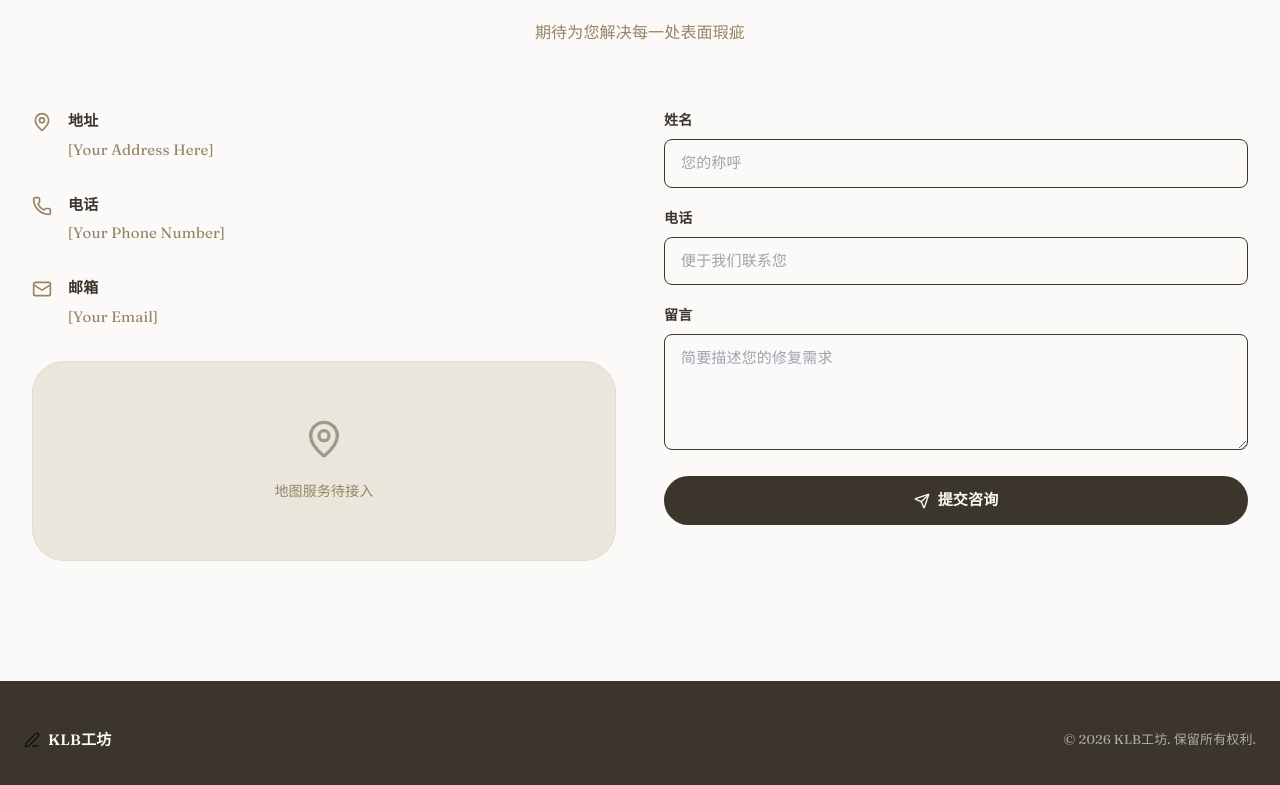
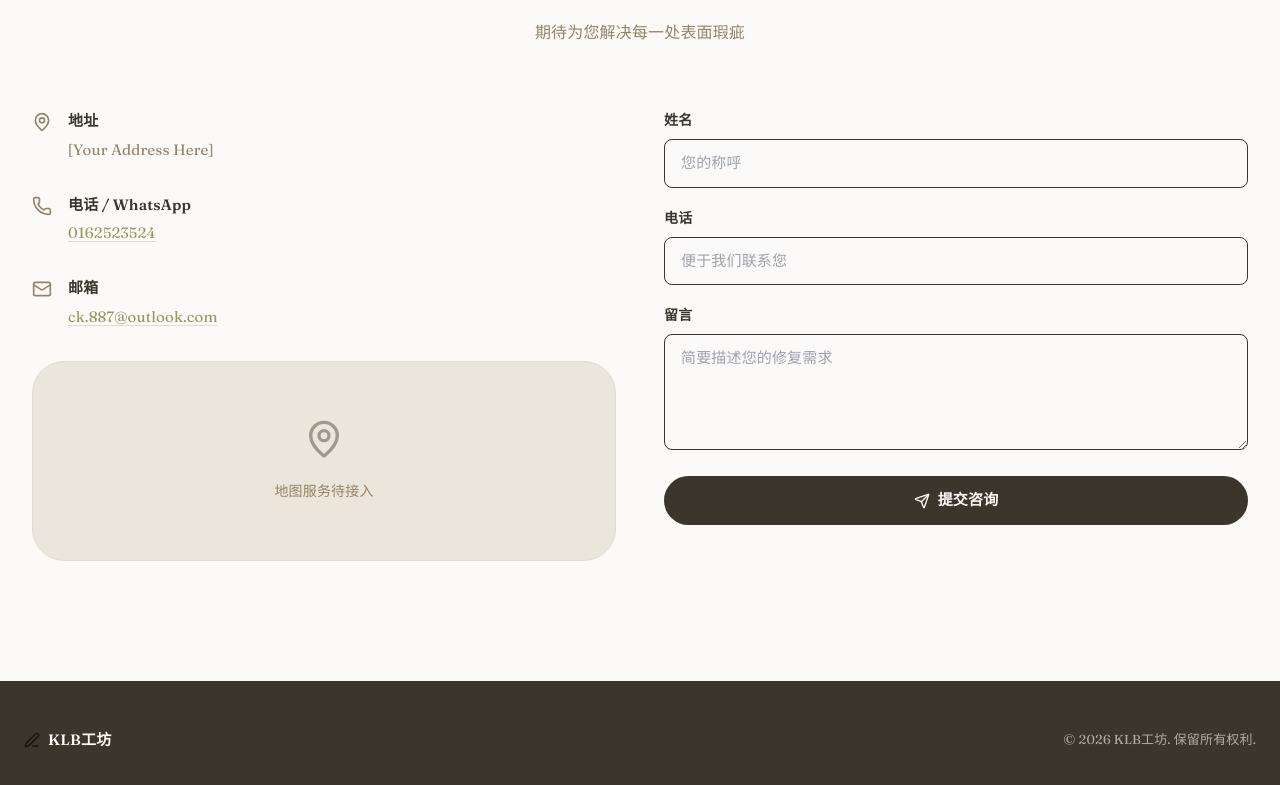
Before and after one commit to joelmz2801-code/jiangshan-workshop, a React (Vite) app: page / in a window 1280 px wide. Shown: the part 2659-3444 px from the top of the page. Built offline with nearby package versions, Linux system fonts and the light colour scheme.

Commit message:
feat: 电话点击跳转 WhatsApp，邮箱改为 ck.887@outlook.com，移动端默认亮色主题

```diff
--- a/index.html
+++ b/index.html
@@ -45,8 +45,10 @@
       (function () {
         try {
           var saved = localStorage.getItem('theme');
+          var isMobile = window.matchMedia('(max-width: 768px)').matches;
           var prefersDark = window.matchMedia('(prefers-color-scheme: dark)').matches;
-          var theme = saved || (prefersDark ? 'dark' : 'light');
+          // 移动端未保存偏好时默认亮色；桌面端跟随系统偏好
+          var theme = saved || (isMobile ? 'light' : (prefersDark ? 'dark' : 'light'));
           var root = document.documentElement;
           root.classList.remove('light', 'dark');
           root.classList.add(theme);
--- a/src/data/content.ts
+++ b/src/data/content.ts
@@ -104,7 +104,16 @@ export const sectionTitles = {
   },
 } as const;
 
-export const contactInfo = [
+export interface ContactItem {
+  key: string;
+  label: string;
+  value: string;
+  icon: string;
+  /** 可选链接：电话跳 WhatsApp、邮箱跳 mailto */
+  href?: string;
+}
+
+export const contactInfo: ContactItem[] = [
   {
     key: 'address',
     label: '地址',
@@ -113,17 +122,20 @@ export const contactInfo = [
   },
   {
     key: 'phone',
-    label: '电话',
-    value: '[Your Phone Number]',
+    label: '电话 / WhatsApp',
+    value: '0162523524',
     icon: 'phone',
+    // 点击跳转 WhatsApp（马来西亚号码 +60，去掉前导 0）
+    href: 'https://wa.me/60162523524',
   },
   {
     key: 'email',
     label: '邮箱',
-    value: '[Your Email]',
+    value: 'ck.887@outlook.com',
     icon: 'mail',
+    href: 'mailto:ck.887@outlook.com',
   },
-] as const;
+];
 
 export const footer = {
   copyright: `© ${new Date().getFullYear()} KLB工坊. 保留所有权利.`,
--- a/src/hooks/useTheme.ts
+++ b/src/hooks/useTheme.ts
@@ -3,9 +3,19 @@ import { useState, useEffect, useCallback } from 'react';
 type Theme = 'light' | 'dark';
 
 /**
+ * 判断是否为移动端（≤ 768px）
+ * 用于决定未保存主题时的默认值：移动端默认 light，桌面端跟随系统偏好
+ */
+function isMobileViewport(): boolean {
+  if (typeof window === 'undefined') return false;
+  return window.matchMedia('(max-width: 768px)').matches;
+}
+
+/**
  * 主题状态管理
  * - 初始值与 index.html 中的 inline 脚本保持一致，避免 SSR/CSR 不匹配
  * - 切换时持久化到 localStorage 并同步 <html> class
+ * - 移动端未保存偏好时默认 light（避免暗色预设）
  */
 export function useTheme() {
   const [theme, setTheme] = useState<Theme>(() => {
@@ -13,6 +23,8 @@ export function useTheme() {
     // 与 index.html 中的初始化脚本保持一致
     const saved = localStorage.getItem('theme') as Theme | null;
     if (saved) return saved;
+    // 移动端默认亮色；桌面端跟随系统偏好
+    if (isMobileViewport()) return 'light';
     return window.matchMedia('(prefers-color-scheme: dark)').matches
       ? 'dark'
       : 'light';
--- a/src/sections/Contact.tsx
+++ b/src/sections/Contact.tsx
@@ -111,8 +111,23 @@ export default function Contact() {
           <motion.div variants={staggerItem} style={{ display: 'flex', flexDirection: 'column', gap: '2rem' }}>
             {contactInfo.map((item) => {
               const Icon = iconMap[item.icon as keyof typeof iconMap] ?? MapPin;
+              // 有 href 的项渲染为可点击链接（电话跳 WhatsApp、邮箱跳 mailto）
+              const Tag: React.ElementType = item.href ? 'a' : 'div';
+              const linkProps = item.href
+                ? { href: item.href, target: '_blank', rel: 'noopener noreferrer' }
+                : {};
               return (
-                <div key={item.key} className="flex" style={{ gap: '1rem', alignItems: 'flex-start' }}>
+                <Tag
+                  key={item.key}
+                  className="flex"
+                  style={{
+                    gap: '1rem',
+                    alignItems: 'flex-start',
+                    textDecoration: 'none',
+                    cursor: item.href ? 'pointer' : 'default',
+                  }}
+                  {...linkProps}
+                >
                   <span
                     className="shrink-0"
                     style={{
@@ -137,15 +152,20 @@ export default function Contact() {
                     </span>
                     <span
                       style={{
-                        color: 'hsl(var(--muted-foreground))',
+                        color: item.href
+                          ? 'hsl(var(--secondary))'
+                          : 'hsl(var(--muted-foreground))',
                         fontSize: '15px',
                         lineHeight: 1.6,
+                        textDecoration: item.href ? 'underline' : 'none',
+                        textDecorationColor: 'hsl(var(--border))',
+                        textUnderlineOffset: '3px',
                       }}
                     >
                       {item.value}
                     </span>
                   </div>
-                </div>
+                </Tag>
               );
             })}
 
```
